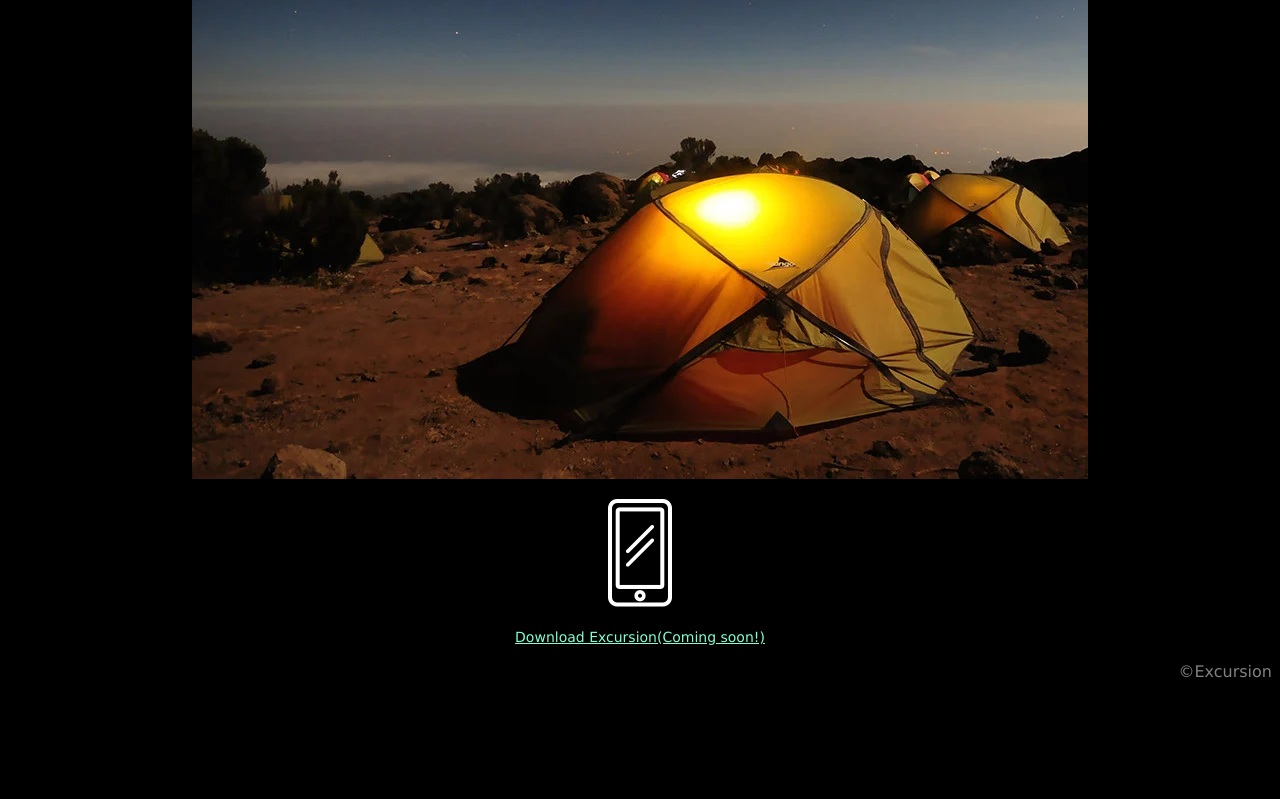
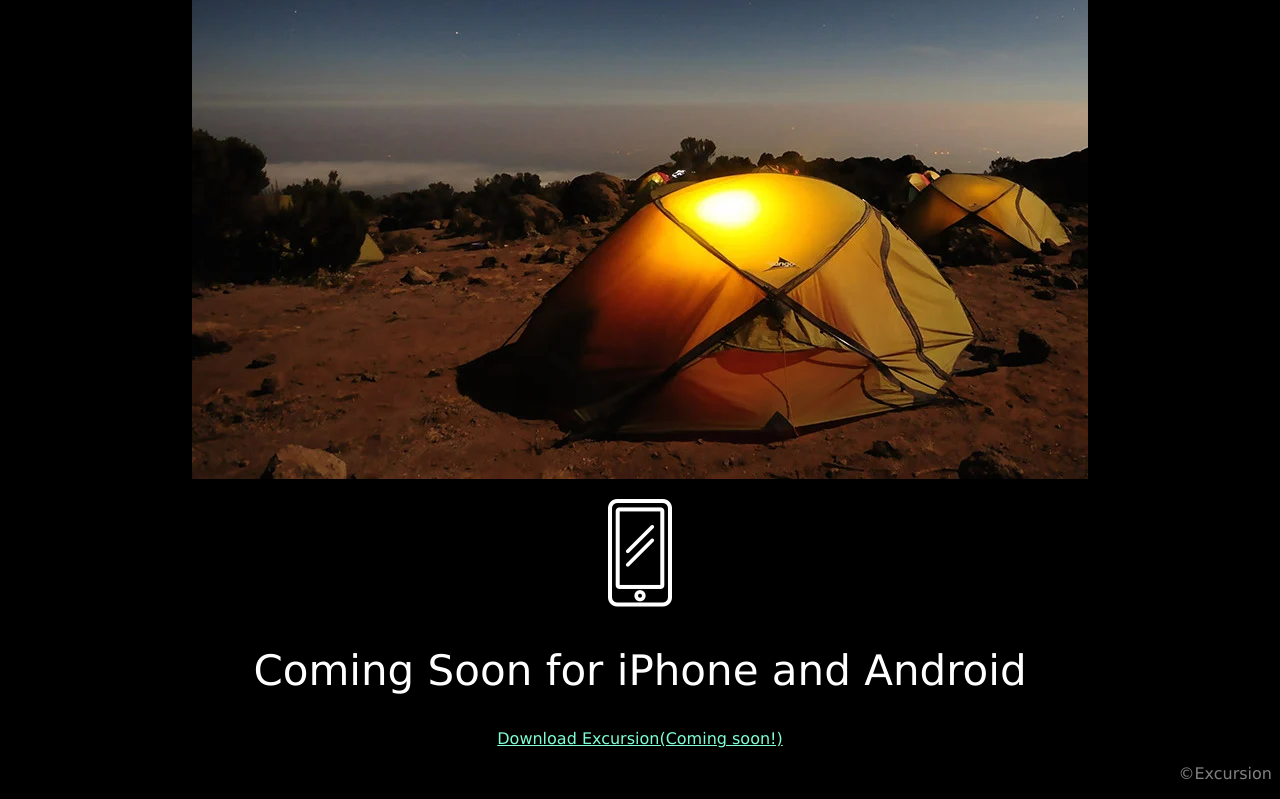
Before and after one commit to ventu8746/website.github.io, a plain HTML site: page escursion/index.html in a window 1280 px wide. Shown: the part 535-1334 px from the top of the page. Before the commit the page ends 1232 px from the top, so only its background shows below. Drawn offline with Linux system fonts and the light colour scheme.

Commit message:
finish site

```diff
--- a/escursion/index.html
+++ b/escursion/index.html
@@ -11,7 +11,7 @@
 		<header>
 			<h1>Discover hidden places in the world around you</h1>
 			<p><a href="">Download Excursion(Coming soon!)</a></p>
-			<video src="./resources/videos/excursion.mp4" autoplay></video>
+			<video src="./resources/videos/excursion.mp4" autoplay muted loop></video>
 		</header>
 		<main>
 			<h2>Your personal travel guide</h2>
@@ -23,6 +23,7 @@
 			</p>
 			<p><img src="./resources/images/camp.webp" alt="camp" /></p>
 			<p><img src="./resources/images/phone.webp" alt="phone" /></p>
+			<h2>Coming Soon for iPhone and Android</h2>
 			<p><a href="">Download Excursion(Coming soon!)</a></p>
 			<p style="text-align: right; color: gray">&copyExcursion</p>
 		</main>
--- a/escursion/resources/css/style.css
+++ b/escursion/resources/css/style.css
@@ -19,5 +19,5 @@ h2 {
 
 a {
 	color: aquamarine;
-	font-size: 14px;
+	font-size: 16px;
 }
```
